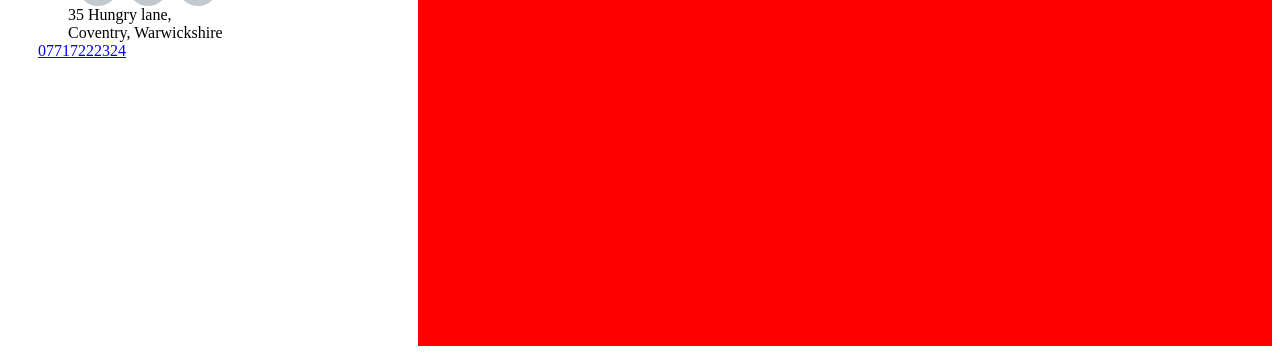
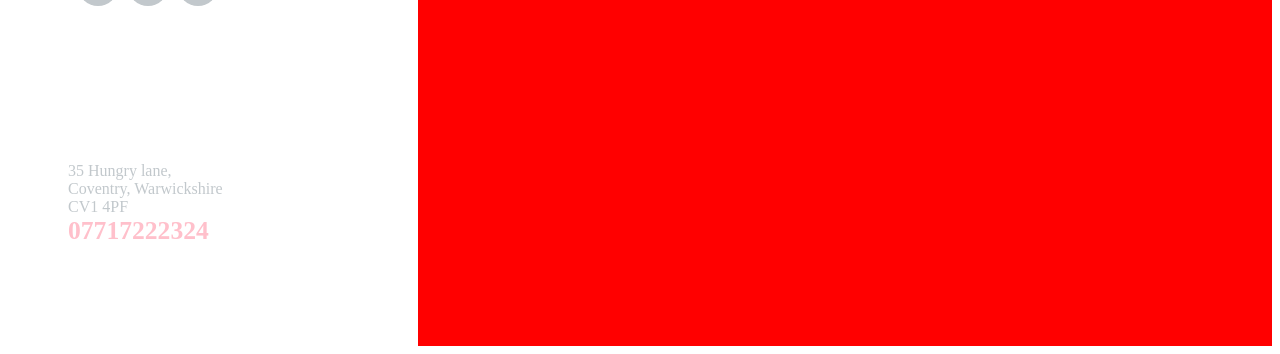
Before and after one commit to toyindawudu/restaurant, a plain HTML site: page index.html in a window 1280 px wide. Shown: the part 462-816 px from the top of the page. Drawn offline with Linux system fonts and the light colour scheme.

```diff
--- a/index.html
+++ b/index.html
@@ -36,12 +36,16 @@
         <a href=""><i class="fa fa-instagram" aria-hidden="true"></i></a>
       </div>
       <div class="location">
-        35 Hungry lane,<br>
-        Coventry, Warwickshire
+        <div class="address">
+          35 Hungry lane,<br>
+          Coventry, Warwickshire<br>
+          CV1 4PF
+        </div>
+        <div class="phone-number">
+          <a href="tel:+447717222324">07717222324</a>
+        </div>
       </div>
-      <div class="phone-number">
-        <a href="tel:+447717222324">07717222324</a>
-      </div>
+
     </div>
 
 
--- a/scss/_home.scss
+++ b/scss/_home.scss
@@ -3,7 +3,7 @@
 #welcome {
   display: grid;
   grid-template-columns: 350px 1fr ;
-  // width: 100%;
+  width: 100%;
   height: 100vh;
 
 
@@ -80,7 +80,23 @@
   }
 
   .location {
+    align-self: flex-end;
     margin: 0 0 0 30px;
+    position: absolute;
+    bottom: 100px;
+
+    .address {
+      color: #c2c8cc;
+    }
+    .phone-number {
+      a{
+        color: pink;
+        font-size: 1.6rem;
+        text-decoration: none;
+        font-weight: 700;
+      }
+    }
+
   }
   .welcome-jumbo {
     background: red;
```
Also changed, not shown: css/style.css, 3 other files.
